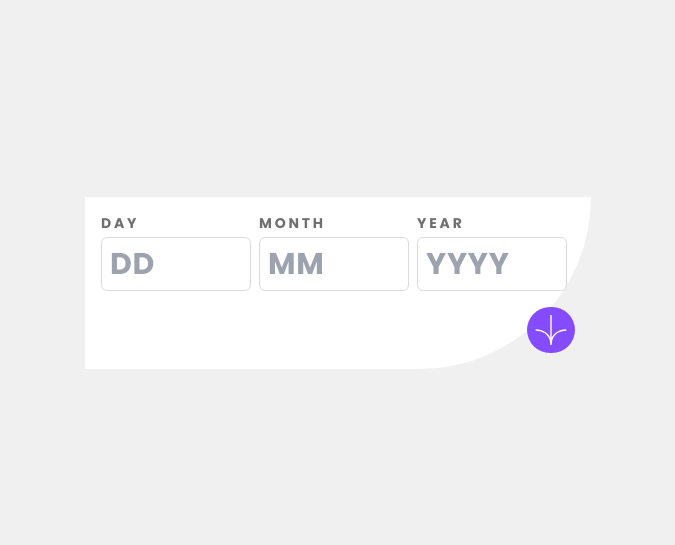
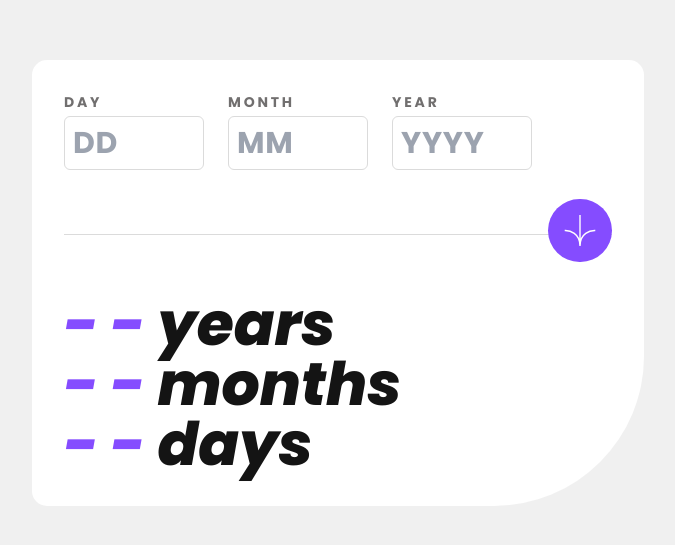
Before and after one commit to ippotheboxer/age-calculator-app, a React (Vite) app: page / in a window 1280 px wide. Shown: the part 117-662 px from the top of the page, without its empty margins (302-977 px from the left). Built offline with nearby package versions, Linux system fonts and the light colour scheme.

Commit message:
Create age section and fully style

```diff
--- a/src/components/BirthForm.tsx
+++ b/src/components/BirthForm.tsx
@@ -18,9 +18,9 @@ const BirthForm = () => {
     }
 
   return (
-    <form className='flex flex-col items-center lg:items-end justify-center'>
-        <div className='flex flex-row pb-4'>
-            <div className='flex flex-col pr-2'>
+    <form className='pb-8'>
+        <div className='flex flex-row pb-4 pr-16 mb-12'>
+            <div className='flex flex-col pr-6'>
                 <label className='labelText' htmlFor='day'>Day</label>
                 <input
                 className='inputDesign'
@@ -32,7 +32,7 @@ const BirthForm = () => {
                 name='day'/>
             </div>
 
-            <div className='flex flex-col pr-2'>
+            <div className='flex flex-col pr-6'>
                 <label className='labelText' htmlFor='month'>Month</label>
                 <input
                 className='inputDesign'
@@ -44,7 +44,7 @@ const BirthForm = () => {
                 name='month'/>
             </div>
 
-            <div className='flex flex-col pr-2'>
+            <div className='flex flex-col pr-4'>
                 <label className='labelText' htmlFor='year'>Year</label>
                 <input
                 className='inputDesign'
@@ -56,11 +56,14 @@ const BirthForm = () => {
                 name='year'/>
             </div>
         </div>
-        <button type='submit'
+        <div className='flex items-center justify-center lg:self-end lg:justify-end border-t border-t-lightGrey'>
+            <button
+            type='submit'
             onClick={(e: React.MouseEvent<HTMLButtonElement, MouseEvent>) => handleSubmit(e)}
-            className='bg-purple rounded-full p-2'>
-            <img src={ArrowSubmit} alt="arrow" className='w-8' />
-        </button>
+            className='bg-purple rounded-full lg:p-4 p-3 hover:bg-offBlack lg:-mt-9 -mt-5 w-12 lg:w-16'>
+                <img src={ArrowSubmit} alt="arrow" />
+            </button>
+        </div>
 
     </form>
   )
--- /dev/null
+++ b/src/components/CalculatedAge.tsx
@@ -0,0 +1,40 @@
+import React from 'react';
+
+interface ageProps {
+    years: number;
+    months: number;
+    days: number;
+}
+
+const CalculatedAge = (props: ageProps) => {
+  return (
+    <div className='flex flex-col'>
+        <p className='ageText'>
+            {props.years !== undefined ?
+            <span className='text-purple'>{props.years} years</span>
+            :
+            <span className='text-purple'>- - </span>
+            }
+            years
+            </p>
+        <p className='ageText'>
+            {props.months !== undefined ?
+            <span className='text-purple'>{props.months} months</span>
+            :
+            <span className='text-purple'>- - </span>
+            }
+            months
+            </p>
+        <p className='ageText'>
+            {props.days !== undefined ?
+            <span className='text-purple'>{props.days} days</span>
+            :
+            <span className='text-purple'>- - </span>
+            }
+            days
+            </p>
+    </div>
+  )
+}
+
+export default CalculatedAge;
--- a/src/components/MainContainer.tsx
+++ b/src/components/MainContainer.tsx
@@ -1,10 +1,14 @@
 import React from 'react';
+
+// Components
 import BirthForm from './BirthForm';
+import CalculatedAge from './CalculatedAge';
 
 const MainContainer = () => {
   return (
-    <div className='bg-white p-4 rounded-xl rounded-br-full'>
+    <div className='flex flex-col bg-white p-8 mainContainer'>
         <BirthForm />
+        <CalculatedAge />
     </div>
   )
 }
--- a/src/index.css
+++ b/src/index.css
@@ -5,6 +5,10 @@
 @layer components {
   main {
     min-height: 100vh;
+  }
+  .mainContainer {
+    border-radius: 15px;
+    border-bottom-right-radius: 150px;
   }
   .poppins-regular-italic {
     font-family: "Poppins", serif;
@@ -22,11 +26,25 @@
     font-style: italic;
   }
   .labelText {
-    @apply poppins-bold uppercase text-smokeyGrey text-sm pb-1;
+    @apply poppins-bold uppercase text-smokeyGrey lg:text-sm text-xs pb-1;
     letter-spacing: 0.2em
   }
   .inputDesign {
     @apply border rounded-md border-lightGrey text-offBlack p-2 tracking-wide poppins-bold text-sm lg:text-3xl;
-    width: 150px;
+    width: 140px;
+  }
+  .inputDesign:focus-visible {
+    @apply focus-within:outline-purple;
+  }
+  .ageText {
+    @apply poppins-extrabold-italic text-offBlack text-4xl lg:text-6xl;
+  }
+  @media (max-width: 600px) {
+    .inputDesign {
+      width: 80px;
+    }
+    .mainContainer {
+      border-bottom-right-radius: 100px;
+    }
   }
 }
```
